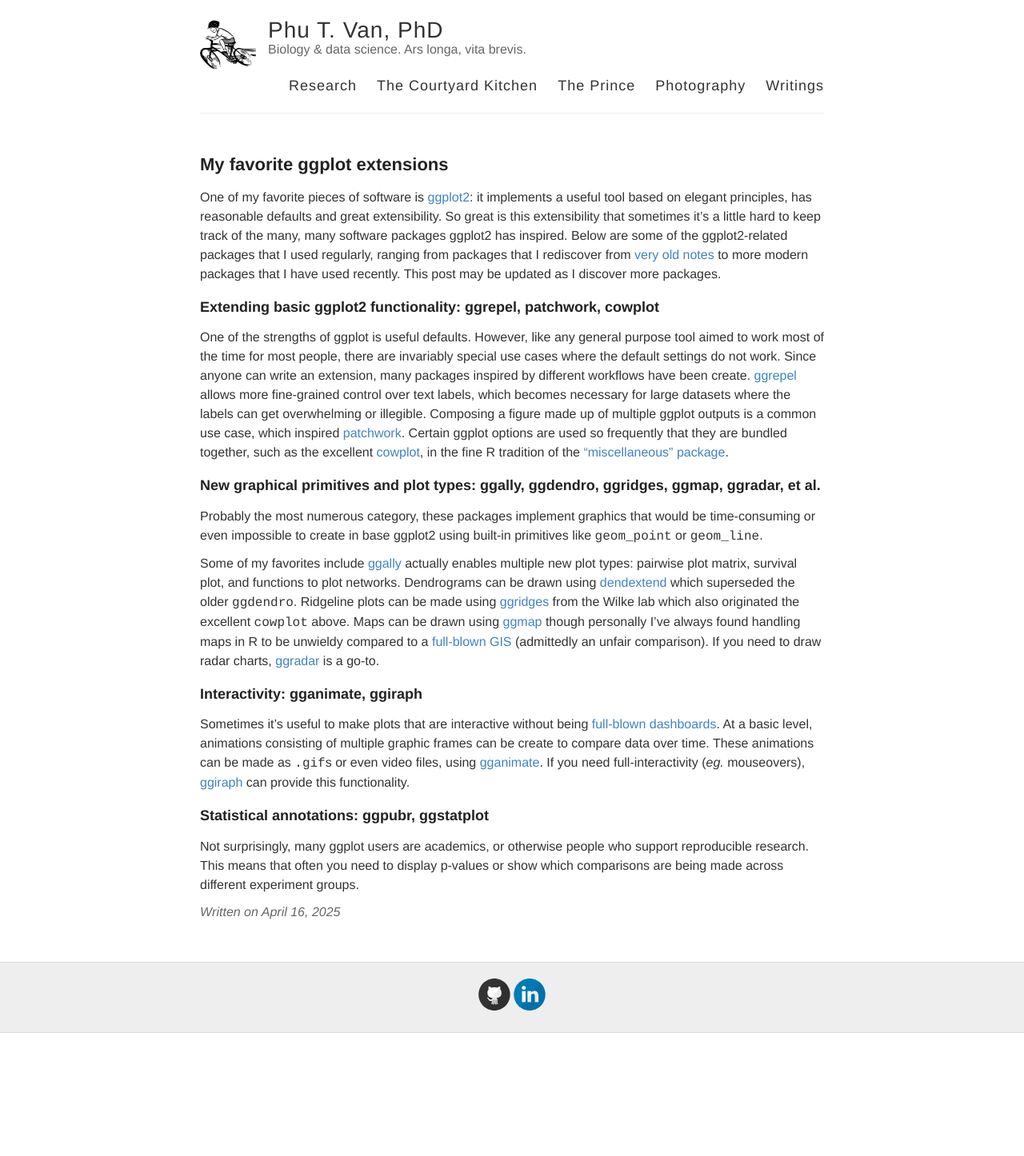
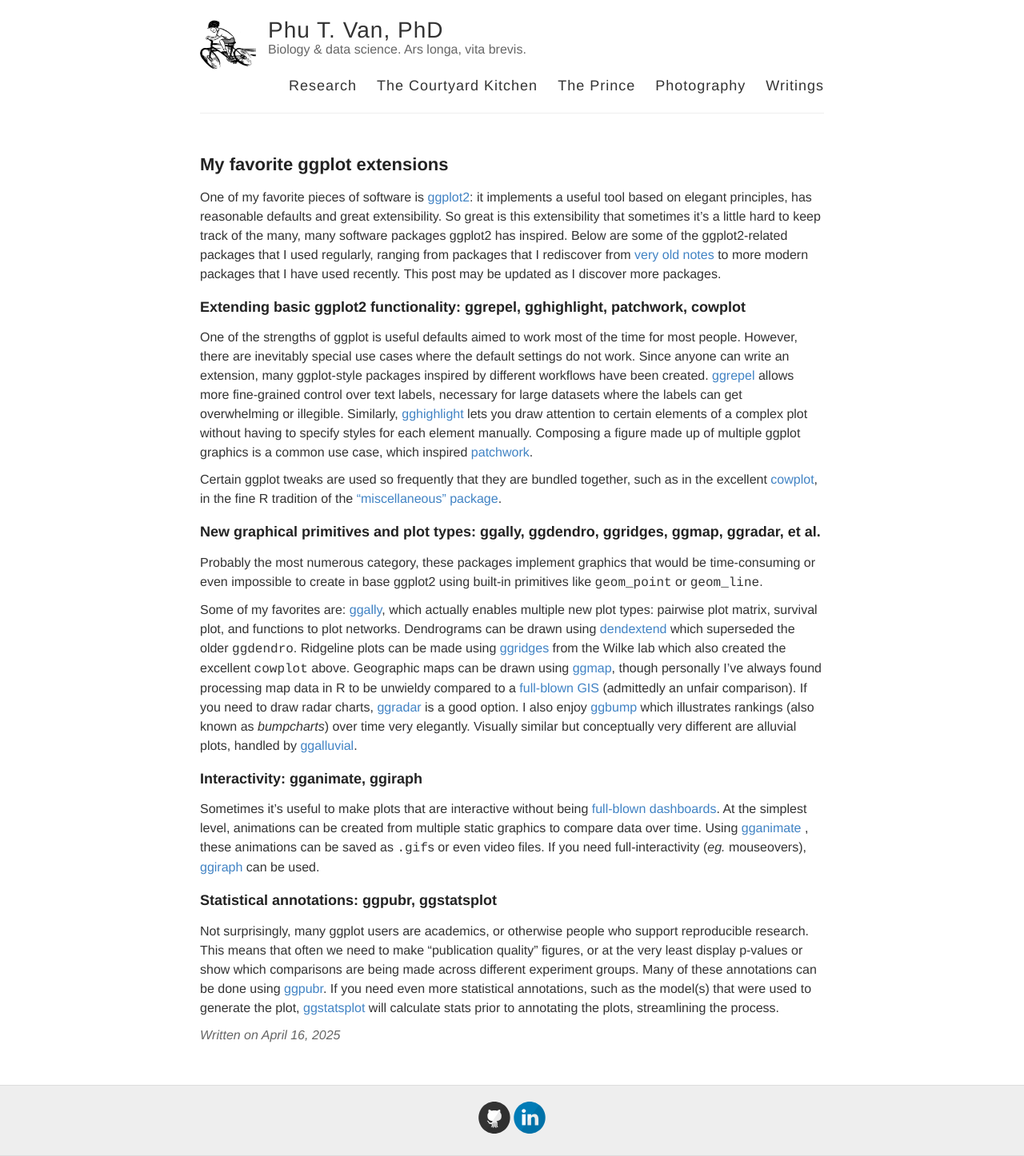
Before and after one commit to ptvan/ptvan.github.io, a Jekyll site: the page built from _posts/2025-04-16-ggplot-extensions.md, in a window 1280 px wide. Shown: the whole page at 80% size. Built offline with Jekyll 4.4.1, drawn with Linux system fonts in a browser that asks for light colours; before the commit the page ends 1292 px from its top, so only the background shows below that.

Commit message:
updated ggplot post

```diff
--- a/_posts/2025-04-16-ggplot-extensions.md
+++ b/_posts/2025-04-16-ggplot-extensions.md
@@ -5,20 +5,22 @@ title: My favorite ggplot extensions
 
 One of my favorite pieces of software is [ggplot2](https://ggplot2.tidyverse.org/): it implements a useful tool based on elegant principles, has reasonable defaults and great extensibility. So great is this extensibility that sometimes it's a little hard to keep track of the many, many software packages ggplot2 has inspired. Below are some of the ggplot2-related packages that I used regularly, ranging from packages that I rediscover from [very old notes](https://ptvan.github.io/LaTeX-notetaking) to more modern packages that I have used recently. This post may be updated as I discover more packages.
 
-### Extending basic ggplot2 functionality: ggrepel, patchwork, cowplot
+### Extending basic ggplot2 functionality: ggrepel, gghighlight, patchwork, cowplot
 
-One of the strengths of ggplot is useful defaults. However, like any general purpose tool aimed to work most of the time for most people, there are invariably special use cases where the default settings do not work. Since anyone can write an extension, many packages inspired by different workflows have been create. [ggrepel](https://ggrepel.slowkow.com/) allows more fine-grained control over text labels, which becomes necessary for large datasets where the labels can get overwhelming or illegible. Composing a figure made up of multiple ggplot outputs is a common use case, which inspired [patchwork](https://patchwork.data-imaginist.com/articles/patchwork.html). Certain ggplot options are used so frequently that they are bundled together, such as the excellent [cowplot](https://github.com/wilkelab/cowplot), in the fine R tradition of the ["miscellaneous" package](https://cran.r-project.org/web/packages/Hmisc/index.html).
+One of the strengths of ggplot is useful defaults aimed to work most of the time for most people. However, there are inevitably special use cases where the default settings do not work. Since anyone can write an extension, many ggplot-style packages inspired by different workflows have been created. [ggrepel](https://ggrepel.slowkow.com/) allows more fine-grained control over text labels, necessary for large datasets where the labels can get overwhelming or illegible. Similarly, [gghighlight](https://yutannihilation.github.io/gghighlight/articles/gghighlight.html) lets you draw attention to certain elements of a complex plot without having to specify styles for each element manually. Composing a figure made up of multiple ggplot graphics is a common use case, which inspired [patchwork](https://patchwork.data-imaginist.com/articles/patchwork.html).
+
+Certain ggplot tweaks are used so frequently that they are bundled together, such as in the excellent [cowplot](https://github.com/wilkelab/cowplot), in the fine R tradition of the ["miscellaneous" package](https://cran.r-project.org/web/packages/Hmisc/index.html).
 
 ### New graphical primitives and plot types: ggally, ggdendro, ggridges, ggmap, ggradar, et al.
 
 Probably the most numerous category, these packages implement graphics that would be time-consuming or even impossible to create in base ggplot2 using built-in primitives like `geom_point` or `geom_line`.
 
-Some of my favorites include [ggally](https://ggobi.github.io/ggally/) actually enables multiple new plot types: pairwise plot matrix, survival plot, and functions to plot networks. Dendrograms can be drawn using [dendextend](https://github.com/talgalili/dendextend) which superseded the older `ggdendro`. Ridgeline plots can be made using [ggridges](https://wilkelab.org/ggridges/articles/introduction.html) from the Wilke lab which also originated the excellent `cowplot` above. Maps can be drawn using [ggmap](https://github.com/dkahle/ggmap) though personally I've always found handling maps in R to be unwieldy compared to a [full-blown GIS](https://ptvan.github.io/analyzing-geographic-data/) (admittedly an unfair comparison). If you need to draw radar charts, [ggradar](https://github.com/ricardo-bion/ggradar) is a go-to.
+Some of my favorites are: [ggally](https://ggobi.github.io/ggally/), which actually enables multiple new plot types: pairwise plot matrix, survival plot, and functions to plot networks. Dendrograms can be drawn using [dendextend](https://github.com/talgalili/dendextend) which superseded the older `ggdendro`. Ridgeline plots can be made using [ggridges](https://wilkelab.org/ggridges/articles/introduction.html) from the Wilke lab which also created the excellent `cowplot` above. Geographic maps can be drawn using [ggmap](https://github.com/dkahle/ggmap), though personally I've always found processing map data in R to be unwieldy compared to a [full-blown GIS](https://ptvan.github.io/analyzing-geographic-data/) (admittedly an unfair comparison). If you need to draw radar charts, [ggradar](https://github.com/ricardo-bion/ggradar) is a good option. I also enjoy [ggbump](https://github.com/davidsjoberg/ggbump) which illustrates rankings (also known as _bumpcharts_) over time very elegantly. Visually similar but conceptually very different are alluvial plots, handled by [ggalluvial](https://r-charts.com/flow/ggalluvial/).
 
 ### Interactivity: gganimate, ggiraph
 
-Sometimes it's useful to make plots that are interactive without being [full-blown dashboards](https://ptvan.github.io/Python-interactive-dataviz/). At a basic level, animations consisting of multiple graphic frames can be create to compare data over time. These animations can be made as `.gif`s or even video files, using [gganimate](https://gganimate.com/). If you need full-interactivity (_eg._ mouseovers), [ggiraph](https://github.com/davidgohel/ggiraph) can provide this functionality.
+Sometimes it's useful to make plots that are interactive without being [full-blown dashboards](https://ptvan.github.io/Python-interactive-dataviz/). At the simplest level, animations can be created from multiple static graphics to compare data over time. Using [gganimate](https://gganimate.com/) , these animations can be saved as `.gif`s or even video files. If you need full-interactivity (_eg._ mouseovers), [ggiraph](https://github.com/davidgohel/ggiraph) can be used.
 
-### Statistical annotations: ggpubr, ggstatplot
+### Statistical annotations: ggpubr, ggstatsplot
 
-Not surprisingly, many ggplot users are academics, or otherwise people who support reproducible research. This means that often you need to display p-values or show which comparisons are being made across different experiment groups.
+Not surprisingly, many ggplot users are academics, or otherwise people who support reproducible research. This means that often we need to make "publication quality" figures, or at the very least display p-values or show which comparisons are being made across different experiment groups. Many of these annotations can be done using [ggpubr](https://rpkgs.datanovia.com/ggpubr/). If you need even more statistical annotations, such as the model(s) that were used to generate the plot, [ggstatsplot](https://indrajeetpatil.github.io/ggstatsplot/) will calculate stats prior to annotating the plots, streamlining the process.
```
